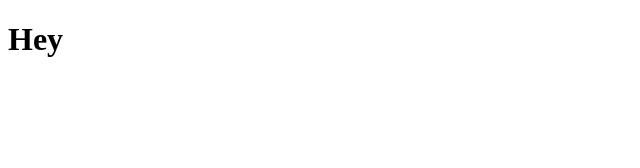
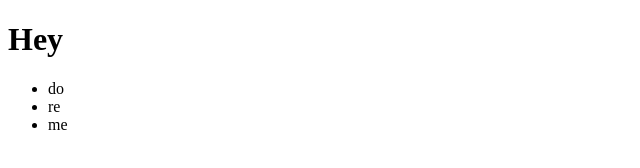
Before and after one commit to SamBritt/nss_repo, a plain HTML site: page index.html in a window 1280 px wide. Shown: the full height of the page, 0-640 px from the left. Drawn offline with Linux system fonts and the light colour scheme.

Commit message:
added README

```diff
--- a/index.html
+++ b/index.html
@@ -9,5 +9,12 @@
 </head>
 <body>
     <h1>Hey</h1>
+    <div>
+        <ul>
+            <li>do</li>
+            <li>re</li>
+            <li>me</li>
+        </ul>
+    </div>
 </body>
 </html>
```
Also changed, not shown: 1 other file.
